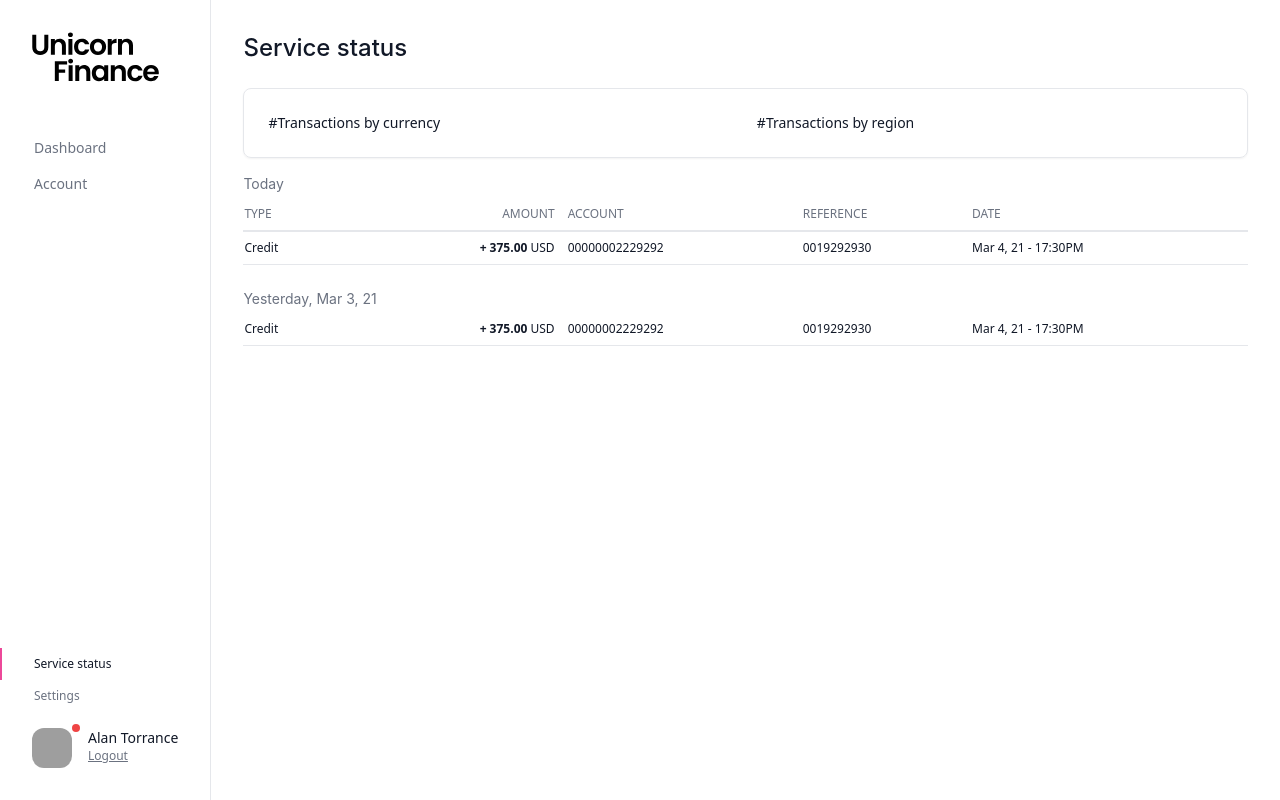
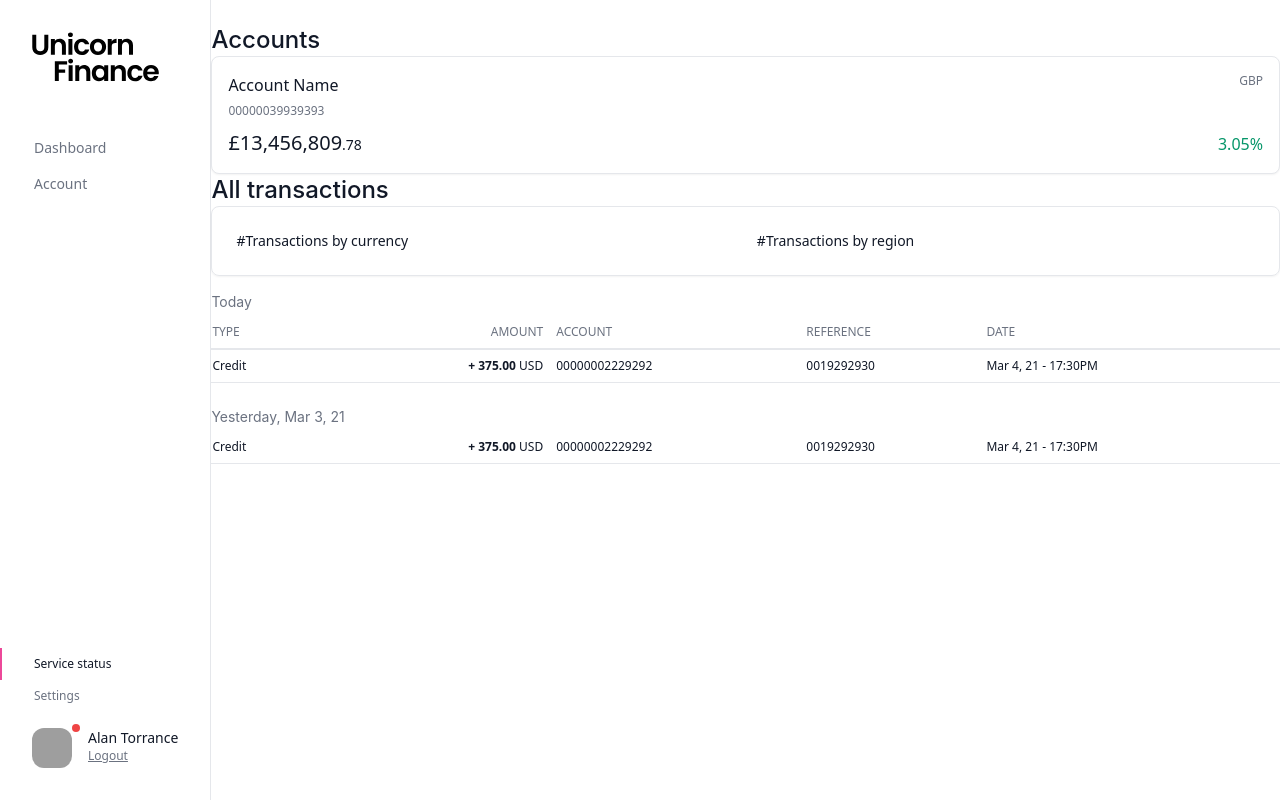
Before and after one commit to jpmorganchase/payments, a React (Create React App) app in the folder client/: page /account in a window 1280 px wide. Built offline with nearby package versions, Linux system fonts and the light colour scheme; no server answers; grey boxes are pictures that could not be loaded.

Commit message:
Component shells for new split view for accounts

```diff
--- a/client/src/components/layout.js
+++ b/client/src/components/layout.js
@@ -1,6 +1,6 @@
 import React from 'react';
 import Sidebar from './sidebar';
-import Header from './header';
+// import Header from './header';
 import PropTypes from 'prop-types';
 
 const Layout = ({ children }) => {
@@ -8,8 +8,7 @@ const Layout = ({ children }) => {
     <div className='flex h-screen text-gray-900'>
       <Sidebar />
       <section className='relative flex flex-col flex-grow'>
-        <main className='p-8 h-screen flex-grow'>
-          <Header />
+        <main>
           <content className="p-8 overflow-auto">
           {children}
           </content>
--- a/client/src/components/pages/AccountPage/AccountPage.js
+++ b/client/src/components/pages/AccountPage/AccountPage.js
@@ -1,5 +1,7 @@
 import React from 'react';
 import Layout from '../../layout';
+import AccountInfo from './accountInfo/index';
+import TransactionInfo from './transactionInfo/index';
 
 const AccountPage = () => {
   const [transactionData, setTransactionData] = React.useState(null);
@@ -23,91 +25,8 @@ const AccountPage = () => {
   }, [balanceData, setBalanceData]);
 
   return <Layout>
-    <div className="p-6 rounded-lg border mb-4 shadow-sm flex gap-2">
-                <div className="flex-grow">
-                  <h4 className="text-sm font-medium">#Transactions by currency</h4>
-                </div>
-                <div className="flex-grow">
-                  <h4 className="text-sm font-medium">#Transactions by region</h4>
-                </div>
-
-              </div>
-              <div className="overflow-hidden">
-                <h3 className="text-gray-500 text-sm mb-1">Today</h3>
-                <table className="min-w-full text-xs border-b border-gray-200 mb-6">
-                  <thead className="border-b-2">
-                    <tr>
-                      <th scope="col" className="py-2 text-left font-medium text-gray-500 uppercase">
-                        Type
-                      </th>
-                      <th scope="col" className="py-2 px-3 text-right font-medium text-gray-500 uppercase">
-                        Amount
-                      </th>
-                      <th scope="col" className="py-2 text-left font-medium text-gray-500 uppercase">
-                        Account
-                      </th>
-                      <th scope="col" className="py-2 text-left font-medium text-gray-500 uppercase">
-                        Reference
-                      </th>
-                      <th scope="col" className="py-2 text-left font-medium text-gray-500 uppercase">
-                        Date
-                      </th>
-                      <th scope="col" className="relative py-2">
-                      </th>
-                    </tr>
-                  </thead>
-                  <tbody className="bg-white divide-y divide-gray-200">
-                    <tr>
-                      <td className="py-2 whitespace-nowrap">
-                        Credit
-                      </td>
-                      <td className="py-2 px-3 whitespace-nowrap text-right">
-                        <span className="font-semibold">+ 375.00</span> USD
-                      </td>
-                      <td className="py-2 whitespace-nowrap">
-                        00000002229292
-                      </td>
-                      <td className="py-2 whitespace-nowrap">
-                        0019292930
-                      </td>
-                      <td className="py-2 whitespace-nowrap">
-                        Mar 4, 21 - 17:30PM
-                      </td>
-                      <td className="py-2 whitespace-nowrap text-right text-sm font-medium">
-
-                      </td>
-                    </tr>
-
-                  </tbody>
-                </table>
-                <h3 className="text-gray-500 text-sm mb-1">Yesterday, Mar 3, 21</h3>
-                <table className="min-w-full text-xs border-b border-gray-200  mb-6">
-                  <tbody className="bg-white divide-y divide-gray-200">
-                    <tr>
-                      <td className="py-2 whitespace-nowrap">
-                        Credit
-                      </td>
-                      <td className="py-2 px-3 whitespace-nowrap text-right">
-                        <span className="font-semibold">+ 375.00</span> USD
-                      </td>
-                      <td className="py-2 whitespace-nowrap">
-                        00000002229292
-                      </td>
-                      <td className="py-2 whitespace-nowrap ">
-                        0019292930
-                      </td>
-                      <td className="py-2 whitespace-nowrap ">
-                        Mar 4, 21 - 17:30PM
-                      </td>
-                      <td className="py-2 whitespace-nowrap text-right text-sm font-medium">
-
-                      </td>
-                    </tr>
-
-                  </tbody>
-                </table>
-              </div>
-
+            <AccountInfo />
+            <TransactionInfo />
   </Layout>
 };
 
--- /dev/null
+++ b/client/src/components/pages/AccountPage/accountInfo/accountCard/AccountCard.js
@@ -0,0 +1,18 @@
+import React from 'react';
+
+const AccountCard = () => {
+  return (
+    <div className="border bg-white border-gray-200 shadow-sm hover:shadow-lg p-4 rounded-lg">
+                  <div className="flex justify-between">
+                    <div className="mb-2 font-medium">Account Name<br /><span className="text-xs text-gray-500 font-normal">00000039939393</span></div>
+                    <span className="text-xs font-medium text-gray-500">GBP</span>
+                  </div>
+                  <div className="flex items-baseline justify-between">
+                    <div className="text-xl font-medium">£13,456,809<span className="text-sm">.78</span></div>
+                    <div className="text-green-600">3.05%</div>
+                  </div>
+    </div>
+  );
+};
+
+export default AccountCard;
--- /dev/null
+++ b/client/src/components/pages/AccountPage/accountInfo/index.js
@@ -0,0 +1,13 @@
+import React from 'react';
+import AccountCard from './accountCard/AccountCard';
+
+const AccountInfo = () => {
+  return (
+  <div>
+  <h2 className="text-2xl font-medium">Accounts</h2>
+  <AccountCard />
+  </div>
+  );
+};
+
+export default AccountInfo;
--- /dev/null
+++ b/client/src/components/pages/AccountPage/transactionInfo/index.js
@@ -0,0 +1,15 @@
+import React from 'react';
+import TransactionViz from './transactionViz/TransactionViz';
+import TransactionGrid from './transactionGrid/TransactionGrid';
+
+const TransactionInfo = () => {
+  return (
+    <div>
+    <h2 className="text-2xl font-medium">All transactions</h2>
+    <TransactionViz />
+    <TransactionGrid />
+    </div>
+  );
+};
+
+export default TransactionInfo;
--- /dev/null
+++ b/client/src/components/pages/AccountPage/transactionInfo/transactionGrid/TransactionGrid.js
@@ -0,0 +1,83 @@
+import React from 'react';
+
+const TransactionGrid = () => {
+  return (
+    <div className="overflow-hidden">
+                    <h3 className="text-gray-500 text-sm mb-1">Today</h3>
+                    <table className="min-w-full text-xs border-b border-gray-200 mb-6">
+                      <thead className="border-b-2">
+                        <tr>
+                          <th scope="col" className="py-2 text-left font-medium text-gray-500 uppercase">
+                            Type
+                          </th>
+                          <th scope="col" className="py-2 px-3 text-right font-medium text-gray-500 uppercase">
+                            Amount
+                          </th>
+                          <th scope="col" className="py-2 text-left font-medium text-gray-500 uppercase">
+                            Account
+                          </th>
+                          <th scope="col" className="py-2 text-left font-medium text-gray-500 uppercase">
+                            Reference
+                          </th>
+                          <th scope="col" className="py-2 text-left font-medium text-gray-500 uppercase">
+                            Date
+                          </th>
+                          <th scope="col" className="relative py-2">
+                          </th>
+                        </tr>
+                      </thead>
+                      <tbody className="bg-white divide-y divide-gray-200">
+                        <tr>
+                          <td className="py-2 whitespace-nowrap">
+                            Credit
+                          </td>
+                          <td className="py-2 px-3 whitespace-nowrap text-right">
+                            <span className="font-semibold">+ 375.00</span> USD
+                          </td>
+                          <td className="py-2 whitespace-nowrap">
+                            00000002229292
+                          </td>
+                          <td className="py-2 whitespace-nowrap">
+                            0019292930
+                          </td>
+                          <td className="py-2 whitespace-nowrap">
+                            Mar 4, 21 - 17:30PM
+                          </td>
+                          <td className="py-2 whitespace-nowrap text-right text-sm font-medium">
+
+                          </td>
+                        </tr>
+
+                      </tbody>
+                    </table>
+                    <h3 className="text-gray-500 text-sm mb-1">Yesterday, Mar 3, 21</h3>
+                    <table className="min-w-full text-xs border-b border-gray-200  mb-6">
+                      <tbody className="bg-white divide-y divide-gray-200">
+                        <tr>
+                          <td className="py-2 whitespace-nowrap">
+                            Credit
+                          </td>
+                          <td className="py-2 px-3 whitespace-nowrap text-right">
+                            <span className="font-semibold">+ 375.00</span> USD
+                          </td>
+                          <td className="py-2 whitespace-nowrap">
+                            00000002229292
+                          </td>
+                          <td className="py-2 whitespace-nowrap ">
+                            0019292930
+                          </td>
+                          <td className="py-2 whitespace-nowrap ">
+                            Mar 4, 21 - 17:30PM
+                          </td>
+                          <td className="py-2 whitespace-nowrap text-right text-sm font-medium">
+
+                          </td>
+                        </tr>
+
+                      </tbody>
+                    </table>
+                  </div>
+  );
+};
+
+export default TransactionGrid;
--- /dev/null
+++ b/client/src/components/pages/AccountPage/transactionInfo/transactionViz/TransactionViz.js
@@ -0,0 +1,18 @@
+import React from 'react';
+
+const TransactionViz = () => {
+  return (
+    <div className="p-6 rounded-lg border mb-4 shadow-sm flex gap-2">
+                    <div className="flex-grow">
+                      <h4 className="text-sm font-medium">#Transactions by currency</h4>
+                    </div>
+                    <div className="flex-grow">
+                      <h4 className="text-sm font-medium">#Transactions by region</h4>
+                    </div>
+
+                  </div>
+
+  );
+};
+
+export default TransactionViz;
--- a/client/src/components/pages/ServiceStatusPage/ServiceStatusPage.js
+++ b/client/src/components/pages/ServiceStatusPage/ServiceStatusPage.js
@@ -13,6 +13,7 @@ const ServiceStatusPage = () => {
 
   return (
     <Layout>
+      <h2 className="text-2xl font-medium">Service status</h2>
       <div className='overflow-hidden '>
         {serviceStatusData && serviceStatusData.data ? (
           <StatusTable serviceStatusData={serviceStatusData.data} />
```
